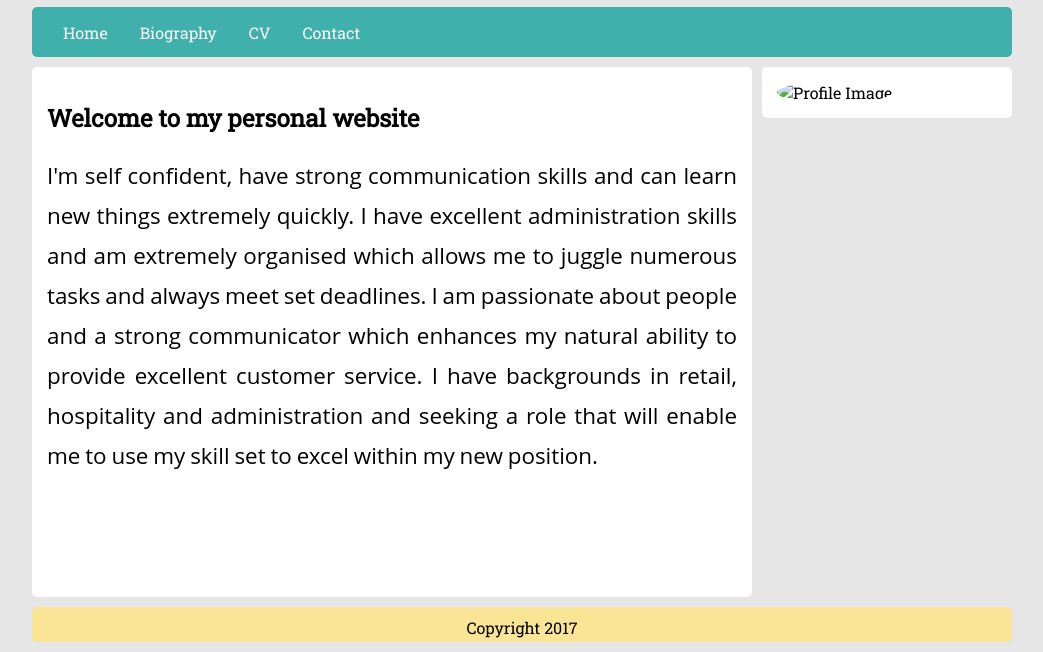
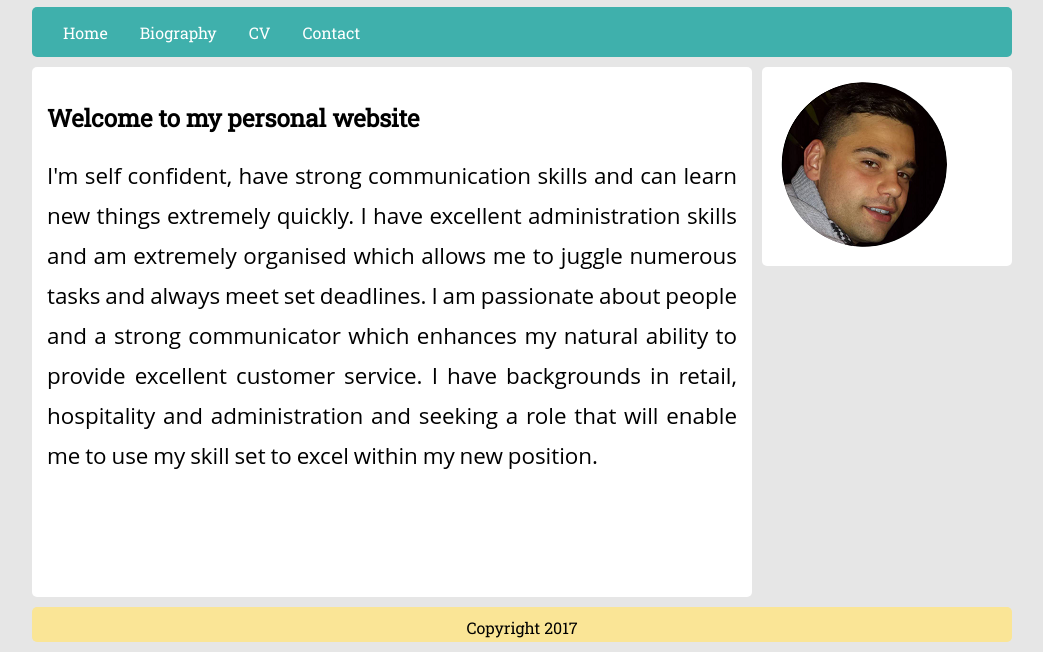
Before and after one commit to Ironm85/csy1018-assign1, a plain HTML site: page index.html in a window 1280 px wide. Shown: the part 148-800 px from the top of the page, without its empty margins (118-1161 px from the left). Drawn offline with Linux system fonts and the light colour scheme; files that its build step writes are made by us from their sources.

Commit message:
Update index.html

```diff
--- a/index.html
+++ b/index.html
@@ -39,7 +39,7 @@
 	</div>
     <!-- PROFILE IMAGE -->
 	<div id="imagebar">
-	     <img class="img-round" src="img/profile1.png" alt="Profile Image" />
+	     <img class="img-round" src="profile1.png" alt="Profile Image" />
 	</div>
     <!-- FOOTER -->
 	<div id="footer">
```
